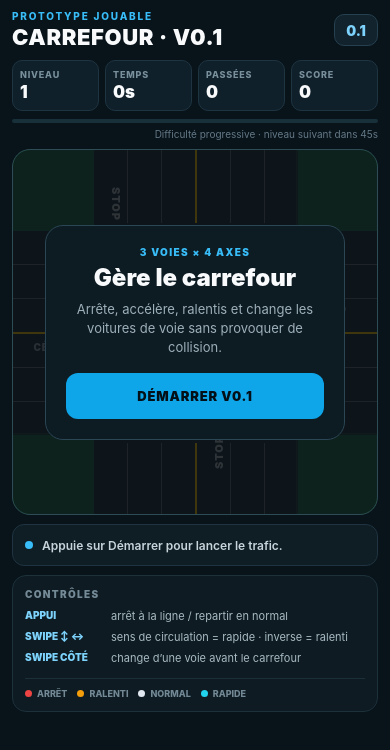
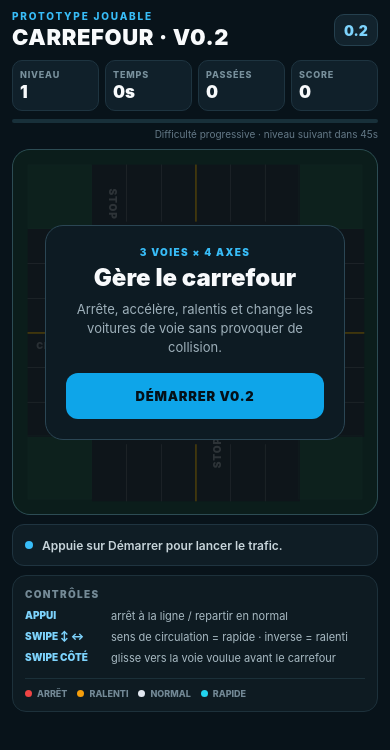
Before and after one commit to keany-albertini/Mobile_App, a React Native app: screen / in a window 390 px wide. Shown: the top 750 px of the page. Built offline with nearby package versions, Linux system fonts and the light colour scheme.

Commit message:
feat: tune camera roads traffic and lane switching

```diff
--- a/App.js
+++ b/App.js
@@ -9,6 +9,7 @@ import {
 import { StatusBar } from 'expo-status-bar';
 
 const LANE_COUNT = 3;
+const CAMERA_SCALE = 0.92;
 const DIRECTIONS = ['north', 'south', 'west', 'east'];
 const CAR_COLORS = [
   '#38bdf8',
@@ -44,11 +45,11 @@ const isVertical = (direction) =>
   direction === 'north' || direction === 'south';
 
 const makeGeometry = (size) => {
-  const roadWidth = size * 0.56;
+  const roadWidth = size * 0.62;
   const roadHalf = roadWidth / 2;
   const laneWidth = roadWidth / (LANE_COUNT * 2);
-  const carLength = laneWidth * 1.23;
-  const carWidth = laneWidth * 0.62;
+  const carLength = laneWidth * 1.12;
+  const carWidth = laneWidth * 0.56;
   const center = size / 2;
 
   return {
@@ -457,7 +458,7 @@ function Car({ car, size, onGesture, crashed }) {
 
   return (
     <View
-      hitSlop={7}
+      hitSlop={14}
       onStartShouldSetResponder={() => true}
       onMoveShouldSetResponder={() => true}
       onResponderGrant={(event) => {
@@ -476,10 +477,10 @@ function Car({ car, size, onGesture, crashed }) {
       style={[
         styles.carTouch,
         {
-          left: center.x - Math.max(width, 30) / 2,
-          top: center.y - Math.max(height, 30) / 2,
-          width: Math.max(width, 30),
-          height: Math.max(height, 30),
+          left: center.x - Math.max(width, 40) / 2,
+          top: center.y - Math.max(height, 40) / 2,
+          width: Math.max(width, 40),
+          height: Math.max(height, 40),
         },
       ]}
     >
@@ -582,14 +583,14 @@ export default function App() {
       const geometry = makeGeometry(boardSize);
       const baseSpeed =
         boardSize *
-        (0.15 + Math.min(currentLevel - 1, 12) * 0.0035);
+        (0.19 + Math.min(currentLevel - 1, 12) * 0.0045);
 
       let nextCars = carsRef.current.map((car) => {
         const nextCar = { ...car };
         const laneDelta = nextCar.lane - nextCar.lanePosition;
 
         if (Math.abs(laneDelta) > 0.001) {
-          const laneStep = Math.min(Math.abs(laneDelta), delta * 4.5);
+          const laneStep = Math.min(Math.abs(laneDelta), delta * 7);
           nextCar.lanePosition += Math.sign(laneDelta) * laneStep;
         } else {
           nextCar.lanePosition = nextCar.lane;
@@ -640,8 +641,8 @@ export default function App() {
 
       spawnTimerRef.current += delta;
       const spawnInterval = Math.max(
-        1.25,
-        2.65 - (currentLevel - 1) * 0.12
+        1.05,
+        2.25 - (currentLevel - 1) * 0.11
       );
 
       if (spawnTimerRef.current >= spawnInterval) {
@@ -729,7 +730,7 @@ export default function App() {
 
       const distance = Math.hypot(dx, dy);
 
-      if (distance < 14) {
+      if (distance < 10) {
         handleTap(carId);
         return;
       }
@@ -745,8 +746,8 @@ export default function App() {
       const lateral = vertical ? dx : dy;
 
       if (
-        Math.abs(lateral) > Math.abs(longitudinal) &&
-        Math.abs(lateral) > 18
+        Math.abs(lateral) > Math.abs(longitudinal) * 0.7 &&
+        Math.abs(lateral) > 12
       ) {
         if (!isBeforeStopLine(currentCar, geometry)) {
           setLastAction('Changement de voie trop tardif.');
@@ -774,7 +775,7 @@ export default function App() {
         return;
       }
 
-      if (Math.abs(longitudinal) > 18) {
+      if (Math.abs(longitudinal) > 14) {
         if (currentCar.speedState === 'stopped') {
           setLastAction('Appuie sur la voiture pour la faire repartir.');
           return;
@@ -808,10 +809,10 @@ export default function App() {
         <View style={styles.header}>
           <View>
             <Text style={styles.eyebrow}>PROTOTYPE JOUABLE</Text>
-            <Text style={styles.title}>CARREFOUR · V0.1</Text>
+            <Text style={styles.title}>CARREFOUR · V0.2</Text>
           </View>
           <View style={styles.versionBadge}>
-            <Text style={styles.versionBadgeText}>0.1</Text>
+            <Text style={styles.versionBadgeText}>0.2</Text>
           </View>
         </View>
 
@@ -856,6 +857,10 @@ export default function App() {
           }}
           style={styles.board}
         >
+          <View
+            pointerEvents="box-none"
+            style={[styles.sceneLayer, { transform: [{ scale: CAMERA_SCALE }] }]}
+          >
             {boardSize > 0 ? <RoadScene size={boardSize} /> : null}
 
             {boardSize > 0
@@ -869,6 +874,7 @@ export default function App() {
                   />
                 ))
               : null}
+          </View>
 
           {status === 'ready' ? (
             <View style={styles.overlay}>
@@ -886,7 +892,7 @@ export default function App() {
                     pressed && styles.primaryButtonPressed,
                   ]}
                 >
-                  <Text style={styles.primaryButtonText}>DÉMARRER V0.1</Text>
+                  <Text style={styles.primaryButtonText}>DÉMARRER V0.2</Text>
                 </Pressable>
               </View>
             </View>
@@ -940,7 +946,7 @@ export default function App() {
           <View style={styles.controlRow}>
             <Text style={styles.controlGesture}>SWIPE CÔTÉ</Text>
             <Text style={styles.controlDescription}>
-              change d’une voie avant le carrefour
+              glisse vers la voie voulue avant le carrefour
             </Text>
           </View>
 
@@ -1072,6 +1078,9 @@ const styles = StyleSheet.create({
     backgroundColor: '#204f3d',
     borderWidth: 1,
     borderColor: '#2d4c54',
+  },
+  sceneLayer: {
+    ...StyleSheet.absoluteFillObject,
   },
   grass: {
     backgroundColor: '#245944',
```
Lines whose indentation alone changed are shown as unchanged.
